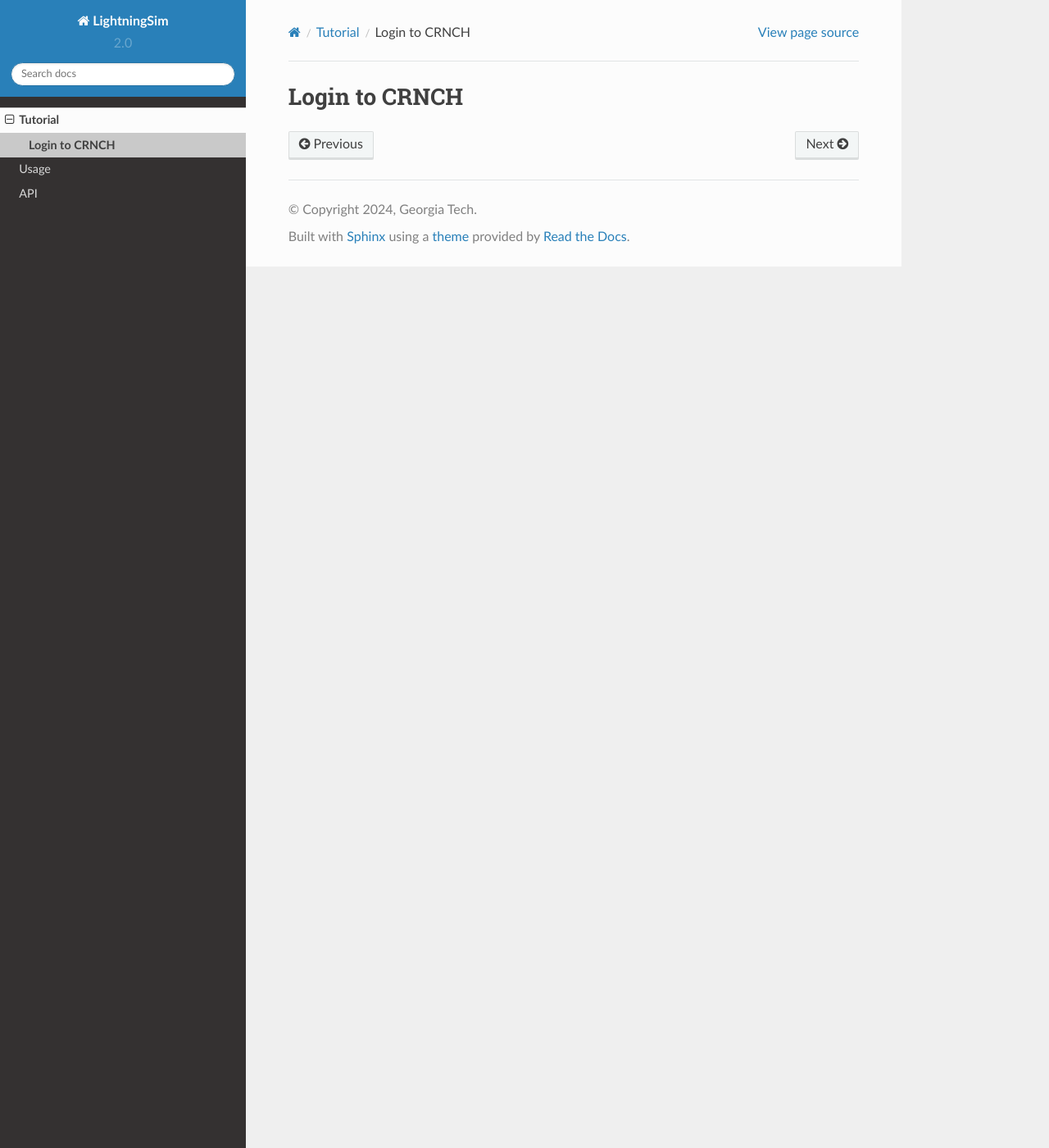
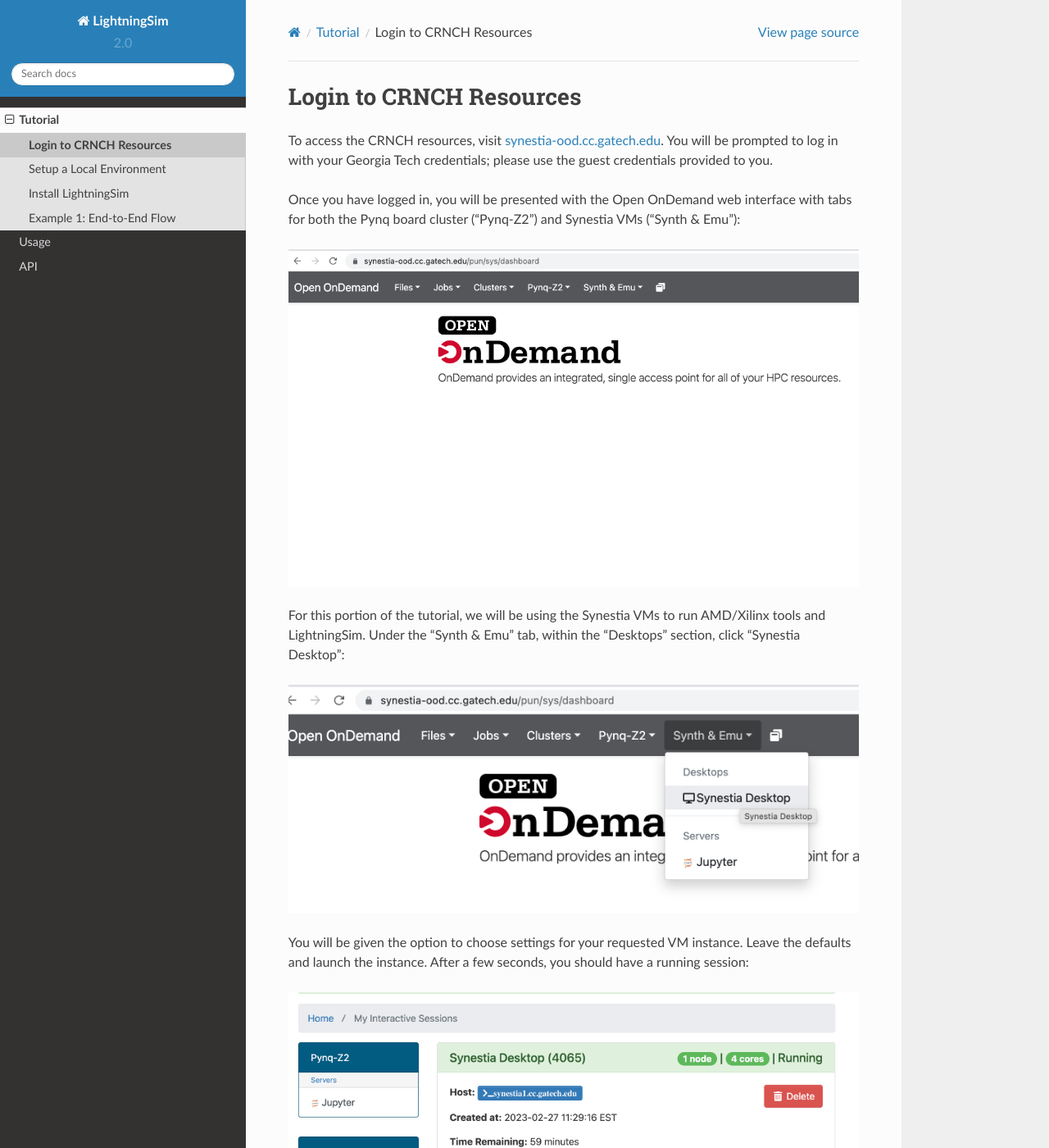
Before and after one commit to sharc-lab/lightningsim-doc, a Sphinx documentation site: the page built from docs/source/tutorial/setup-crnch.rst, in a window 1280 px wide and 1400 px high. Shown: the whole window at 82% size. Built offline with Sphinx 7.4.7 and the Read the Docs theme 2.0.0, drawn with Linux system fonts in a browser that asks for light colours; some of the changed text lies outside the part shown.

Commit message:
more wip

```diff
--- a/docs/source/index.rst
+++ b/docs/source/index.rst
@@ -9,3 +9,9 @@
 ========================================
 
 LightningSim is a fast, accurate trace-based simulator for High-Level Synthesis. It is developed and maintained by Rishov Sarkar from Sharc Lab at Georgia Tech.
+
+-----------
+Get Started
+-----------
+
+Try out LightningSim through :doc:`our hands-on tutorial <tutorial/index>`!
--- a/docs/source/tutorial/index.rst
+++ b/docs/source/tutorial/index.rst
@@ -2,12 +2,15 @@
 ========
 
 .. toctree::
-   :hidden:
+  :hidden:
 
-   setup-crnch
+  setup-crnch
+  setup-local
+  install
+  ex1-end-to-end
 
 In this tutorial, we will walk through the process of installing and running LightningSim for several small example Vitis HLS projects and comparing their results with C/RTL co-simulation.
 
-**If you are attending this tutorial in-person at FCCM 2024:** We will be using resources generously provided by Dr. Jeff Young at the `Center for Research into Novel Compute Hierarchies <https://crnch.gatech.edu/>`_ at Georgia Tech. Continue to :doc:`login to the system <setup-crnch>`.
+**If you are attending this tutorial in-person at FCCM 2024:** We will be using resources graciously provided by Dr. Jeff Young at the `Center for Research into Novel Compute Hierarchies <https://crnch.gatech.edu/>`_ at Georgia Tech. Continue to :doc:`login to the system <setup-crnch>`.
 
-**If you are following this tutorial remotely:** You will need access to a machine meeting the `LightningSim system requirements <https://github.com/sharc-lab/LightningSim/blob/v0.2.0/README.md#system-requirements>`_.
+**If you are following this tutorial remotely:** You will need access to a machine meeting the `LightningSim system requirements <https://github.com/sharc-lab/LightningSim/blob/v0.2.0/README.md#system-requirements>`_. Proceed to :doc:`setup your local environment <setup-local>`.
--- a/docs/source/tutorial/setup-crnch.rst
+++ b/docs/source/tutorial/setup-crnch.rst
@@ -1,2 +1,21 @@
-Login to CRNCH
-==============
+Login to CRNCH Resources
+========================
+
+To access the CRNCH resources, visit `synestia-ood.cc.gatech.edu <https://synestia-ood.cc.gatech.edu/>`_. You will be prompted to log in with your Georgia Tech credentials; please use the guest credentials provided to you.
+
+Once you have logged in, you will be presented with the Open OnDemand web interface with tabs for both the Pynq board cluster (“Pynq-Z2”) and Synestia VMs (“Synth & Emu”):
+
+.. image:: /images/pynq_cluster_synestia_ood.png
+  :alt: Screenshot of the Open OnDemand web interface.
+
+For this portion of the tutorial, we will be using the Synestia VMs to run AMD/Xilinx tools and LightningSim. Under the “Synth & Emu” tab, within the “Desktops” section, click “Synestia Desktop”:
+
+.. image:: /images/synestia_ood_vnc_desktop.png
+  :alt: Screenshot of the “Synestia Desktop” option within the “Synth & Emu” tab of the Open OnDemand web interface.
+
+You will be given the option to choose settings for your requested VM instance. Leave the defaults and launch the instance. After a few seconds, you should have a running session:
+
+.. image:: /images/synestia_ood_vnc_desktop_2.png
+  :alt: Screenshot of a “Synestia Desktop” instance within Open OnDemand.
+
+Click the blue “Launch Synestia Desktop” button to access the GUI of your new instance. You are now ready to :doc:`try out LightningSim <install>`!
```
Also changed, not shown: docs/source/tutorial/ex1-end-to-end.rst (added, +23 -0 lines), docs/source/tutorial/install.rst (added, +20 -0 lines), docs/source/tutorial/setup-local.rst (added, +45 -0 lines), docs/source/images/pynq_cluster_synestia_ood.png (added), docs/source/images/synestia_ood_vnc_desktop.png (added), docs/source/images/synestia_ood_vnc_desktop_2.png (added).
